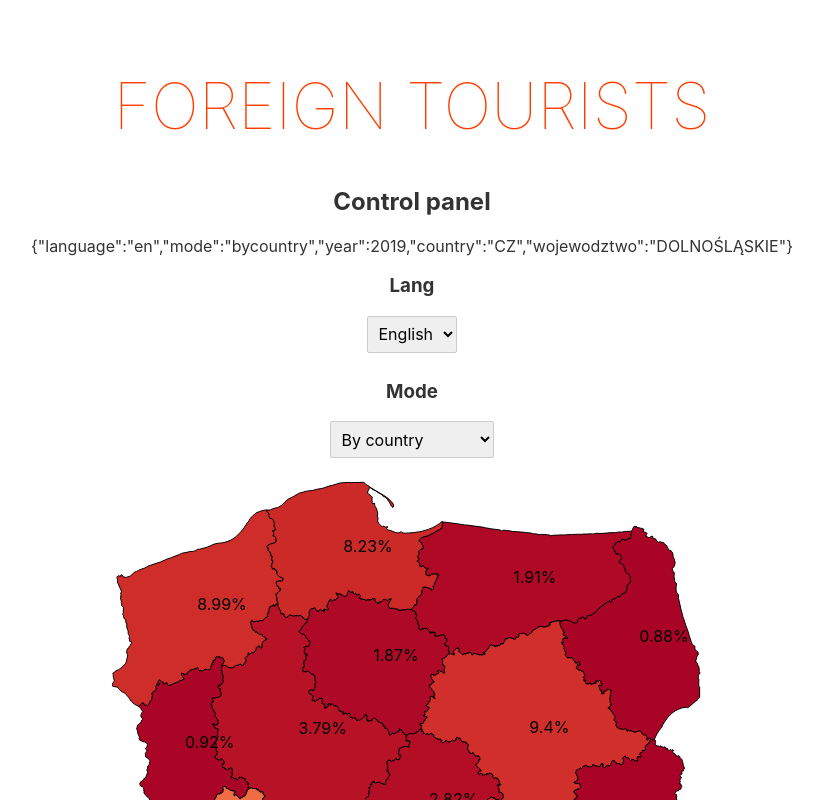
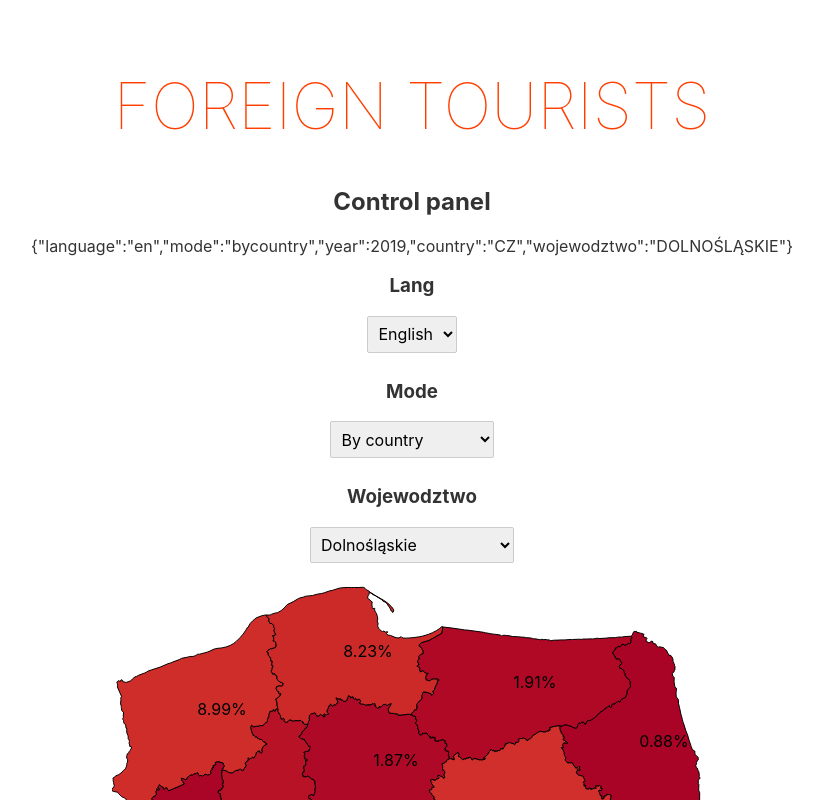
Before and after one commit to ppatrzyk/foreign-tourists, a Svelte app: page / in a window 1280 px wide. Shown: the top 800 px of the page, without its empty margins (228-1051 px from the left). Built offline with nearby package versions, Linux system fonts and the light colour scheme.

Commit message:
picker for wojewodztwo

```diff
--- a/src/Control.svelte
+++ b/src/Control.svelte
@@ -12,6 +12,26 @@
         {id: 'total', text: 'Total'}
     ]
     let selected_mode;
+
+    let wojewodztwa = [
+      {id: 'DOLNOŚLĄSKIE', text: 'Dolnośląskie'},
+      {id: 'KUJAWSKO-POMORSKIE', text: 'Kujawsko-Pomorskie'},
+      {id: 'LUBELSKIE', text: 'Lubelskie'},
+      {id: 'LUBUSKIE', text: 'Lubuskie'},
+      {id: 'ŁÓDZKIE', text: 'Łódzkie'},
+      {id: 'MAZOWIECKIE', text: 'Mazowieckie'},
+      {id: 'MAŁOPOLSKIE', text: 'Małopolskie'},
+      {id: 'OPOLSKIE', text: 'Opolskie'},
+      {id: 'PODKARPACKIE', text: 'Podkarpackie'},
+      {id: 'PODLASKIE', text: 'Podlaskie'},
+      {id: 'POMORSKIE', text: 'Pomorskie'},
+      {id: 'ŚLĄSKIE', text: 'Śląskie'},
+      {id: 'ŚWIĘTOKRZYSKIE', text: 'Świętokrzyskie'},
+      {id: 'WARMIŃSKO-MAZURSKIE', text: 'Warmińsko-Mazurskie'},
+      {id: 'WIELKOPOLSKIE', text: 'Wielkopolskie'},
+      {id: 'ZACHODNIOPOMORSKIE', text: 'Zachodniopomorskie'}
+    ]
+    let selected_wojewodztwo;
 </script>
 
 <div>
@@ -26,6 +46,7 @@
 			</option>
 		{/each}
     </select>
+
     <h3>Mode</h3>
     <!-- svelte-ignore a11y-no-onchange -->
     <select bind:value={selected_mode} on:change="{app_state.set_variable('mode', selected_mode.id)}">
@@ -35,6 +56,16 @@
 			</option>
 		{/each}
     </select>
+
+    <h3>Wojewodztwo</h3>
+    <!-- svelte-ignore a11y-no-onchange -->
+    <select bind:value={selected_wojewodztwo} on:change="{app_state.set_variable('wojewodztwo', selected_wojewodztwo.id)}">
+		{#each wojewodztwa as wojewodztwo}
+			<option value={wojewodztwo}>
+				{wojewodztwo.text}
+			</option>
+		{/each}
+    </select>
 </div>
 
 <style>
```
